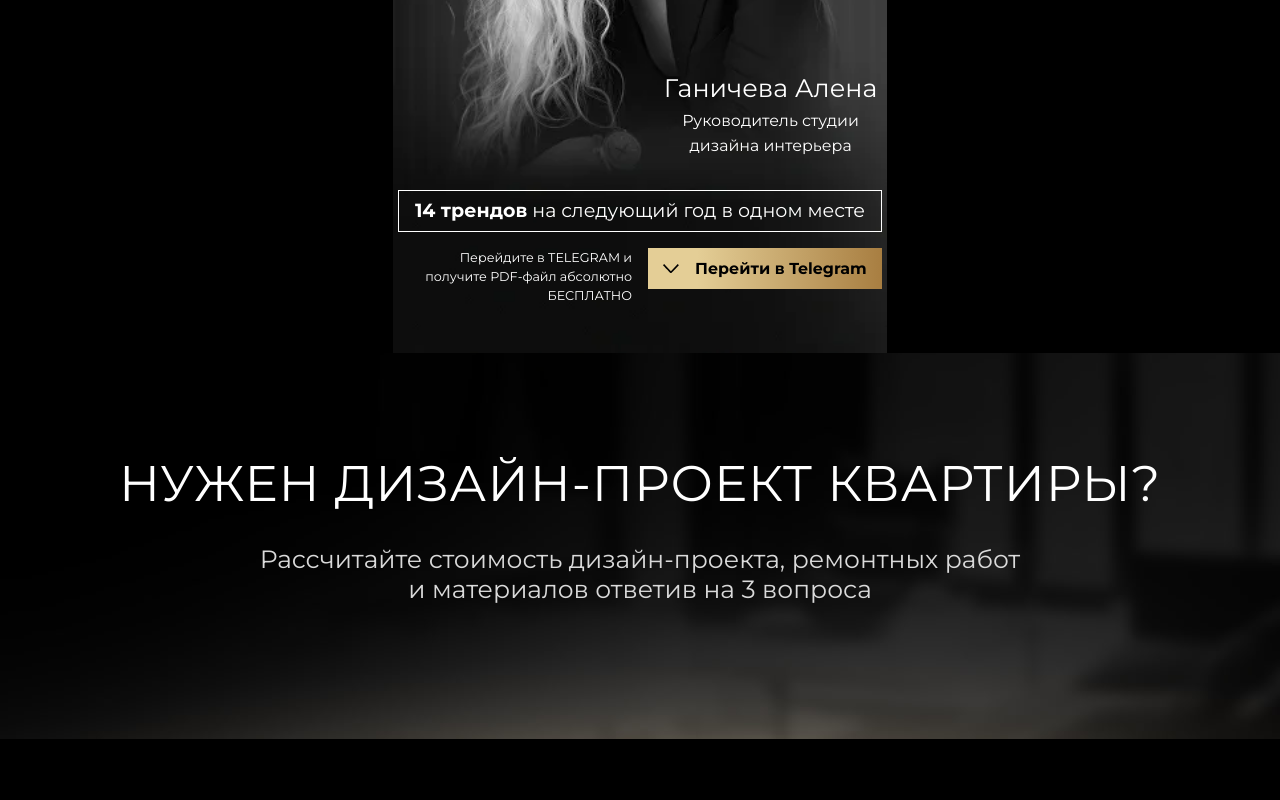
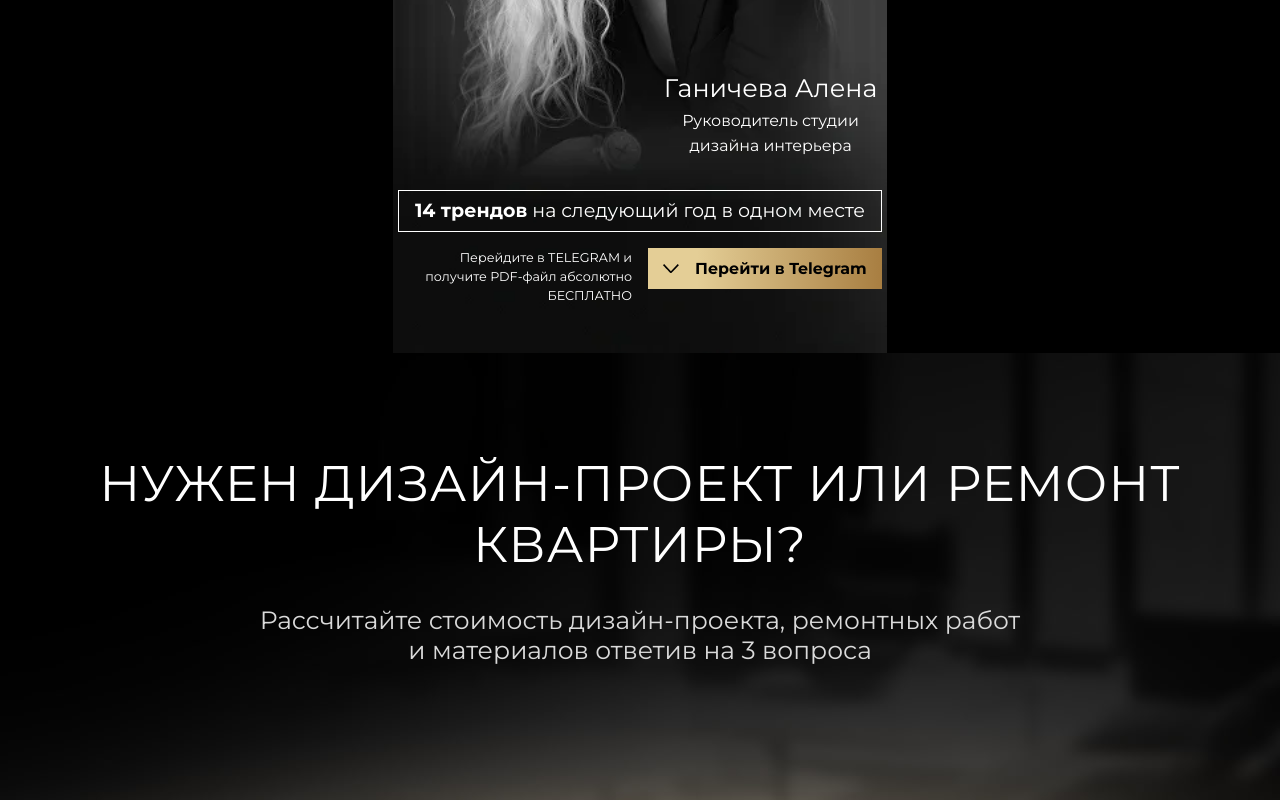
Before and after one commit to NataliaPankevich/interiors, a plain HTML site: page index.html in a window 1280 px wide. Shown: the part 525-1325 px from the top of the page. Before the commit the page ends 1264 px from the top, so only its background shows below. Drawn offline with Linux system fonts and the light colour scheme.

Commit message:
second commit

```diff
--- a/index.html
+++ b/index.html
@@ -64,11 +64,13 @@
                             получите PDF-файл абсолютно<br>
                             БЕСПЛАТНО
                         </p>
-                        <a aria-label="Telegram" title="Write to Telegram"
-                        href="https://t.me/avinteriorsgroup" target="_blank"
-                        rel="noopener noreferrer" class="main__telegram-button">
-                            <svg width="10" height="6" viewBox="0 0 10 6" fill="none" xmlns="http://www.w3.org/2000/svg">
-                                <path fill-rule="evenodd" clip-rule="evenodd" d="M10 0.758256L9.297 0L4.9935 4.50613L4.5345 4.02539L4.537 4.02805L0.713501 0.0245028L0 0.771307C1.0565 1.87803 4.007 4.96745 4.9935 6C5.7265 5.23309 5.012 5.98098 10 0.758256Z" fill="black"/>
+                        <a aria-label="Telegram" title="Write to Telegram" href="https://t.me/avinteriorsgroup"
+                            target="_blank" rel="noopener noreferrer" class="main__telegram-button">
+                            <svg width="10" height="6" viewBox="0 0 10 6" fill="none"
+                                xmlns="http://www.w3.org/2000/svg">
+                                <path fill-rule="evenodd" clip-rule="evenodd"
+                                    d="M10 0.758256L9.297 0L4.9935 4.50613L4.5345 4.02539L4.537 4.02805L0.713501 0.0245028L0 0.771307C1.0565 1.87803 4.007 4.96745 4.9935 6C5.7265 5.23309 5.012 5.98098 10 0.758256Z"
+                                    fill="black" />
                             </svg>
                             Перейти в Telegram
                         </a>
@@ -78,18 +80,18 @@
         </div>
     </section>
     <section class="quiz">
-        <div class="quiz__container">
-            <div class="quiz__top">
-                <h2 class="quiz__title">НУЖЕН ДИЗАЙН-ПРОЕКТ КВАРТИРЫ?</h2>
+
+        <div class="quiz__top quiz__container">
+            <h2 class="quiz__title">НУЖЕН ДИЗАЙН-ПРОЕКТ ИЛИ РЕМОНТ КВАРТИРЫ?</h2>
             <p class="quiz__text">Рассчитайте стоимость дизайн-проекта, ремонтных работ<br> и&nbsp;материалов
                 ответив
                 на&nbsp;3&nbsp;вопроса</p>
         </div>
         <div>
             <div data-marquiz-id="66d5784f241a3400264e8c0e"></div>
-                <script>(function (t, p) { window.Marquiz ? Marquiz.add([t, p]) : document.addEventListener('marquizLoaded', function () { Marquiz.add([t, p]) }) })('Inline', { id: '66d5784f241a3400264e8c0e', buttonText: '«Старт»', bgColor: '#d34085', textColor: '#ffffff', rounded: true, shadow: 'rgba(211, 64, 133, 0.5)', blicked: true, buttonOnMobile: true })</script>
+            <script>(function (t, p) { window.Marquiz ? Marquiz.add([t, p]) : document.addEventListener('marquizLoaded', function () { Marquiz.add([t, p]) }) })('Inline', { id: '66d5784f241a3400264e8c0e', buttonText: '«Старт»', bgColor: '#d34085', textColor: '#ffffff', rounded: true, shadow: 'rgba(211, 64, 133, 0.5)', blicked: true, buttonOnMobile: false })</script>
         </div>
-        </div>
+
     </section>
 </body>
 
```
Lines whose indentation alone changed are shown as unchanged.
